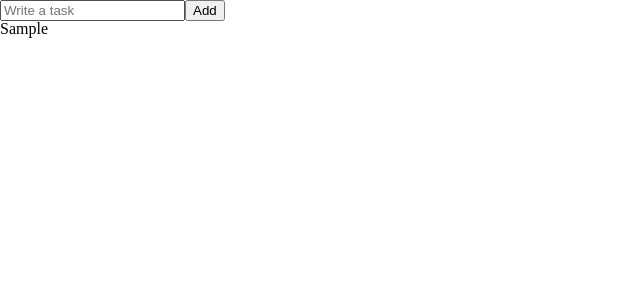
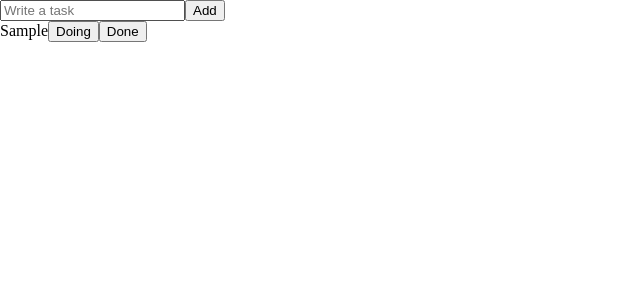
Before and after one commit to nujeyh/simple-kanban-board, a React (Create React App) app: page / in a window 1280 px wide. Both pictures are taken after typing "Sample" into the empty fields and a click on the button "Add". Shown: the top 300 px of the page, without its empty margins (0-640 px from the left). Built offline with nearby package versions, Linux system fonts and the light colour scheme.

Commit message:
✨ Add to do category edit button

```diff
--- a/src/pages/ToDo.tsx
+++ b/src/pages/ToDo.tsx
@@ -1,9 +1,34 @@
-import { IToDo } from "../recoilAtom";
+import { useSetRecoilState } from "recoil";
+import { IToDo, toDoState } from "../recoilAtom";
 
-const ToDo = ({ text }: IToDo) => {
+const ToDo = ({ text, category, id }: IToDo) => {
+  const setToDo = useSetRecoilState(toDoState);
+  const onClickCategory = (newCategory: IToDo["category"]) => {
+    setToDo((prevToDoArr) => {
+      const targetIndex = prevToDoArr.findIndex((toDo) => toDo.id === id);
+      const currToDo = { text, id, category: newCategory };
+      return [
+        ...prevToDoArr.slice(0, targetIndex),
+        currToDo,
+        ...prevToDoArr.slice(targetIndex + 1),
+      ];
+    });
+  };
+
   return (
     <>
-      <li>{text}</li>
+      <li>
+        <span>{text}</span>
+        {category !== "TODO" && (
+          <button onClick={() => onClickCategory("TODO")}>To Do</button>
+        )}
+        {category !== "DOING" && (
+          <button onClick={() => onClickCategory("DOING")}>Doing</button>
+        )}
+        {category !== "DONE" && (
+          <button onClick={() => onClickCategory("DONE")}>Done</button>
+        )}
+      </li>
     </>
   );
 };
```
